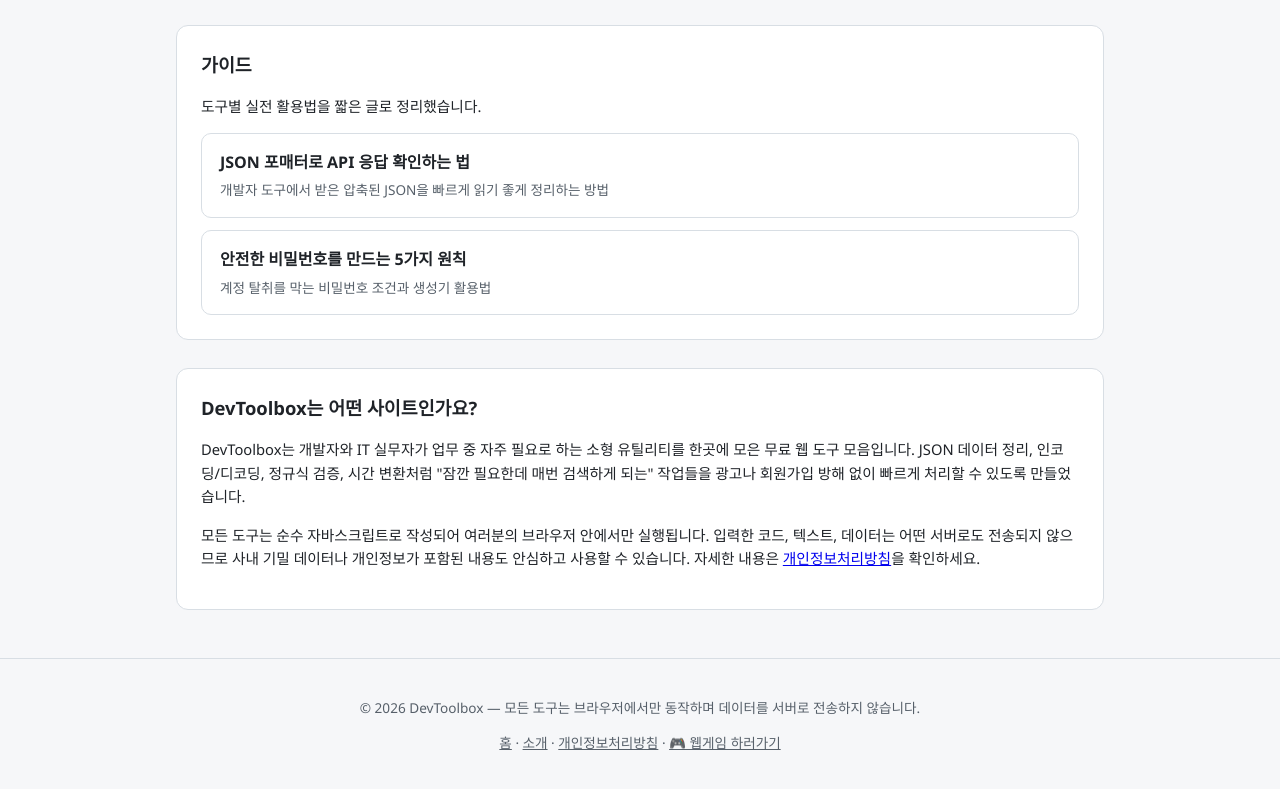
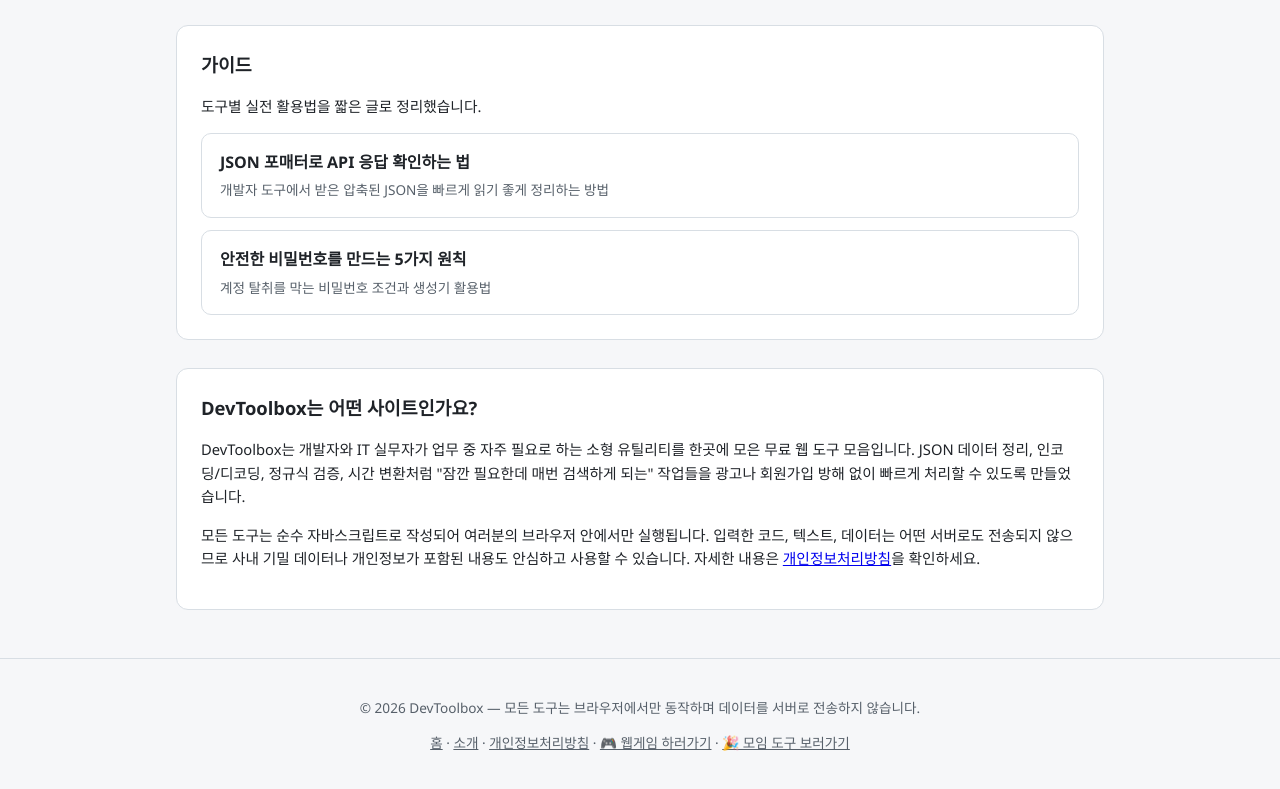
Before and after one commit to moraenymph-oss/devtoolbox, a plain HTML site: page index.html in a window 1280 px wide. Shown: the part 1391-2180 px from the top of the page. Drawn offline with Linux system fonts and the light colour scheme.

Commit message:
홈에 PartyTools(모임 도구) 상호 링크 추가

```diff
--- a/index.html
+++ b/index.html
@@ -15,6 +15,7 @@
     <a href="index.html" class="logo">🧰 Dev<span>Toolbox</span></a>
     <div class="header-actions">
       <a href="https://moraenymph-oss.github.io/gametoolbox/" class="game-link" target="_blank" rel="noopener">🎮 웹게임 하러가기</a>
+      <a href="https://moraenymph-oss.github.io/partytools-/" class="game-link" target="_blank" rel="noopener">🎉 모임 도구 보러가기</a>
       <button id="themeToggle" class="theme-toggle" type="button">🌙</button>
     </div>
   </div>
@@ -147,7 +148,7 @@
 <footer class="site-footer">
   <div class="container">
     <p>© 2026 DevToolbox — 모든 도구는 브라우저에서만 동작하며 데이터를 서버로 전송하지 않습니다.</p>
-    <p><a href="index.html">홈</a> · <a href="about.html">소개</a> · <a href="privacy.html">개인정보처리방침</a> · <a href="https://moraenymph-oss.github.io/gametoolbox/" target="_blank" rel="noopener">🎮 웹게임 하러가기</a></p>
+    <p><a href="index.html">홈</a> · <a href="about.html">소개</a> · <a href="privacy.html">개인정보처리방침</a> · <a href="https://moraenymph-oss.github.io/gametoolbox/" target="_blank" rel="noopener">🎮 웹게임 하러가기</a> · <a href="https://moraenymph-oss.github.io/partytools-/" target="_blank" rel="noopener">🎉 모임 도구 보러가기</a></p>
   </div>
 </footer>
 <script src="js/common.js"></script>
```
